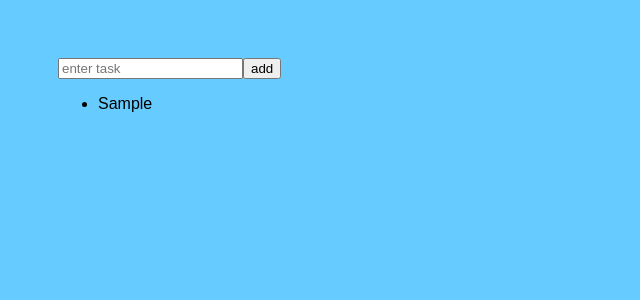
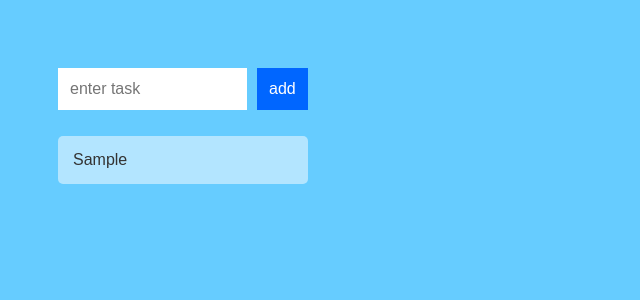
Before and after one commit to ShallyBanh/TodoList, a React (Create React App) app in the folder todolist-app/: page / in a window 1280 px wide. Both pictures are taken after typing "Sample" into the empty fields and a click on the button "add". Shown: the top 300 px of the page, without its empty margins (0-640 px from the left). Built offline with nearby package versions, Linux system fonts and the light colour scheme.

Commit message:
added completing/removing an completed event from our todo list

```diff
--- a/todolist-app/public/index.html
+++ b/todolist-app/public/index.html
@@ -19,7 +19,7 @@
       work correctly both with client-side routing and a non-root public URL.
       Learn how to configure a non-root public URL by running `npm run build`.
     -->
-    <title>React App</title>
+    <title>Shally's TodoList</title>
   </head>
   <body>
     <noscript>
--- a/todolist-app/src/TodoItems.js
+++ b/todolist-app/src/TodoItems.js
@@ -8,7 +8,11 @@
   }
 
   createTasks(item) {
-    return <li key={item.key}>{item.text}</li>
+    return <li onClick={() => this.delete(item.key)} key={item.key}>{item.text}</li>
+  }
+
+  delete(key){
+    this.props.delete(key);
   }
 
   render() {
--- a/todolist-app/src/TodoList.js
+++ b/todolist-app/src/TodoList.js
@@ -10,6 +10,7 @@
     };
 
     this.addItem = this.addItem.bind(this);
+    this.deleteItem = this.deleteItem.bind(this);
   }
 
   addItem(e){
@@ -34,6 +35,17 @@
 
   }
 
+  deleteItem(key) {
+    var filteredItems = this.state.items.filter(function (item) {
+      return (item.key !== key);
+    });
+
+    this.setState({
+      items: filteredItems
+    });
+  }
+
+
   render() {
     return (
       <div className="todoListMain">
@@ -44,7 +56,7 @@
             <button type="submit">add</button>
           </form>
         </div>
-        <TodoItems entries={this.state.items}/>
+        <TodoItems entries={this.state.items} delete={this.deleteItem}/>
       </div>
     );
   }
--- a/todolist-app/src/index.css
+++ b/todolist-app/src/index.css
@@ -3,3 +3,43 @@
   background-color: #66CCFF;
   font-family: sans-serif;
 }
+
+.todoListMain .header input {
+  padding: 10px;
+  font-size: 16px;
+  border: 2px solid #FFF;
+  width: 165px;
+}
+.todoListMain .header button {
+  padding: 10px;
+  font-size: 16px;
+  margin: 10px;
+  margin-right: 0px;
+  background-color: #0066FF;
+  color: #FFF;
+  border: 2px solid #0066FF;
+}
+.todoListMain .header button:hover {
+  background-color: #003399;
+  border: 2px solid #003399;
+  cursor: pointer;
+}
+.todoListMain .theList {
+  list-style: none;
+  padding-left: 0;
+  width: 250px;
+}
+.todoListMain .theList li {
+  color: #333;
+  background-color: rgba(255,255,255,.5);
+  padding: 15px;
+  margin-bottom: 15px;
+  border-radius: 5px;
+
+  transition: background-color .2s ease-out;
+}
+
+.todoListMain .theList li:hover {
+  background-color: pink;
+  cursor: pointer;
+}
```
Also changed, not shown: 1 other file (tests, documents, lock files or other folders).
